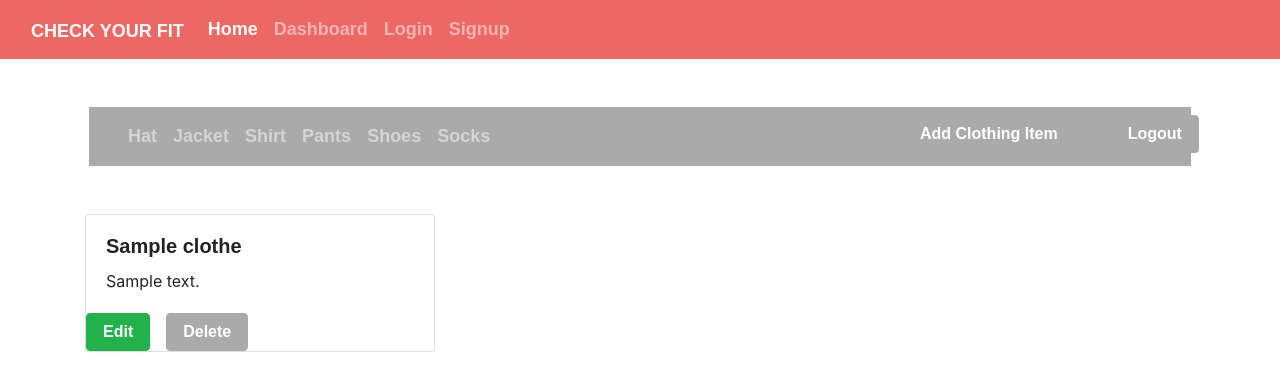
After one commit to Weegius/Check-This-Fit, a Flask app: page /user/hats in a window 1280 px wide. The commit adds this page. Shown: the top 391 px of the page. Run offline with Flask 2, Linux system fonts and the light colour scheme; the visitor is signed in with stand-in values (Sample User, id 1); a database or web service that is not in the repository returns one stand-in record (values such as "Sample title"); some libraries are stand-ins or nearby versions; some web fonts are replaced.

Commit message:
worked on filter

```diff
--- a/app.py
+++ b/app.py
@@ -27,7 +27,6 @@ users = db.user
 @app.route("/")
 def home():
     return render_template('index.html')
-
 
 
 
@@ -111,8 +110,6 @@ def current_user():
 
 
 
-
-
 @app.route("/user")
 def user():
     if logged_in:
@@ -123,8 +120,6 @@ def user():
     else:
         flash("You are not logged in!")
         return redirect(url_for("login"))
-
-
 
 
 
@@ -198,5 +193,115 @@ def signup_form():
     return redirect(url_for("user"))
 
 
+
+"""ROUTES FOR CLOTHING FILTERS -----------------------------"""
+
+
+
+""" HAT ------------------------------------------------------------------------------ """
+@app.route("/user/hats")
+def hat():
+    if logged_in:
+
+        user = current_user()
+
+        _id = session['_id']
+
+        hat = clothes.find({type: 'Hat'})
+
+        return render_template("clothingfilter/hats.html", _id=_id, user=user, clothes=clothes.find({'user_id': _id}).sort([['_id', -1]]), hat=hat)
+    else:
+        flash("You are not logged in!")
+        return redirect(url_for("login"))
+
+""" SHIRT ----------------------------------------------------------------------------- """
+
+@app.route("/user/shirts")
+def shirt():
+    if logged_in:
+
+        user = current_user()
+
+        _id = session['_id']
+
+        shirt = clothes.find({type: 'Shirt'})
+
+        return render_template("clothingfilter/shirts.html", _id=_id, user=user, clothes=clothes.find({'user_id': _id}).sort([['_id', -1]]), shirt=shirt)
+    else:
+        flash("You are not logged in!")
+        return redirect(url_for("login"))
+
+""" JACKET ----------------------------------------------------------------------------- """
+
+@app.route("/user/jackets")
+def jacket():
+    if logged_in:
+
+        user = current_user()
+
+        _id = session['_id']
+
+        jacket = clothes.find({type: 'Jacket'})
+
+        return render_template("clothingfilter/jackets.html", _id=_id, user=user, clothes=clothes.find({'user_id': _id}).sort([['_id', -1]]), jacket=jacket)
+    else:
+        flash("You are not logged in!")
+        return redirect(url_for("login"))
+
+""" PANTS ----------------------------------------------------------------------------- """
+
+@app.route("/user/pants")
+def pants():
+    if logged_in:
+
+        user = current_user()
+
+        _id = session['_id']
+
+        pants = clothes.find({type: 'Pants'})
+
+        return render_template("clothingfilter/pants.html", _id=_id, user=user, clothes=clothes.find({'user_id': _id}).sort([['_id', -1]]), pants=pants)
+    else:
+        flash("You are not logged in!")
+        return redirect(url_for("login"))
+
+""" SOCKS ----------------------------------------------------------------------------- """
+
+@app.route("/user/socks")
+def socks():
+    if logged_in:
+
+        user = current_user()
+
+        _id = session['_id']
+
+        sock = clothes.find({type: 'Socks'})
+
+        return render_template("clothingfilter/socks.html", _id=_id, user=user, clothes=clothes.find({'user_id': _id}).sort([['_id', -1]]), sock=sock)
+    else:
+        flash("You are not logged in!")
+        return redirect(url_for("login"))
+
+""" SHOES ----------------------------------------------------------------------------- """
+
+@app.route("/user/shoes")
+def shoe():
+    if logged_in:
+
+        user = current_user()
+
+        _id = session['_id']
+
+        shoe = clothes.find({type: 'Shoes'})
+
+        return render_template("clothingfilter/shoes.html", _id=_id, user=user, clothes=clothes.find({'user_id': _id}), shoe=shoe)
+    else:
+        flash("You are not logged in!")
+        return redirect(url_for("login"))
+
+
+
+
+
 if __name__ == "__main__":
     app.run(debug=True)
--- /dev/null
+++ b/templates/clothingfilter/hats.html
@@ -0,0 +1,50 @@
+{% extends "base.html" %}
+{% block title %} User {% endblock %}
+
+{% block content %}
+    {% include 'partials/flash.html' %}
+
+
+
+    <div class=" container mt-5 mb-5 px-10">
+        <div class="container mt-5 mb-5 px-10 ">
+            <div class="row g-2">
+                <div class="">
+                    {% include 'partials/navbarclothes.html' %}
+
+                </div>
+            </div>
+        </div>
+    </div>
+
+
+    <div class="container">
+        <div class="row g-2">
+            {% for hat in clothes %}
+                {% for clothe in clothes %}
+                    <div class='col-md-4'>
+                        <div class="card" >
+                            <div class="card-body">
+                                <h5 class="card-title">{{ clothe.name }}</h5>
+                                <p class="card-text">{{ clothe.content }}</p>
+                            </div>
+                            <div class='d-flex flex-row'>
+                                <a class='btn btn-success' href="/clothes/{{ clothe._id }}/edit" role="button"> Edit </a>
+
+                                <p><form method='POST' action='/clothes/{{ clothe._id }}/delete'>
+                                    <button class='ml-3 btn btn-secondary' type='submit'>Delete</button>
+                                </form></p>
+
+                            </div>
+                        </div>
+                    </div>
+                {% endfor %}
+            {% endfor %}
+        </div>
+    </div>
+
+
+
+
+
+{% endblock %}
--- a/templates/index.html
+++ b/templates/index.html
@@ -8,7 +8,6 @@
     <h1 class="display-4">Check the Fit</h1>
     <div class="container mt-5 mb-5 px-10 ">
     </div>
-
 </div>
 
 {% endblock %}
--- a/templates/partials/navbarclothes.html
+++ b/templates/partials/navbarclothes.html
@@ -1,4 +1,4 @@
-<nav class="navbar navbar-expand-lg navbar-dark bg-primary">
+<nav class="navbar navbar-expand-lg navbar-dark bg-secondary">
     <div class="container-fluid">
       <button class="navbar-toggler" type="button" data-bs-toggle="collapse" data-bs-target="#navbarNav" aria-controls="navbarNav" aria-expanded="false" aria-label="Toggle navigation">
         <span class="navbar-toggler-icon"></span>
@@ -6,28 +6,28 @@
       <div class="collapse navbar-collapse" id="navbarNav">
         <ul class="navbar-nav">
         <li class="nav-item">
-            <a class="nav-link active" aria-current="page" href="">Hat</a>
+            <a class="nav-link"  href="{{ url_for('hat') }}">Hat</a>
         </li>
         <li class="nav-item">
-            <a class="nav-link" href="">Jacket</a>
+            <a class="nav-link" href="{{ url_for('jacket') }}">Jacket</a>
         </li>
         <li class="nav-item">
-            <a class="nav-link" href="">Shirt</a>
+            <a class="nav-link" href="{{ url_for('shirt') }}">Shirt</a>
         </li>
         <li class="nav-item">
-            <a class="nav-link" href="">Pants</a>
+            <a class="nav-link" href="{{ url_for('pants') }}">Pants</a>
         </li>
         <li class="nav-item">
-            <a class="nav-link" href="">Shoes</a>
+            <a class="nav-link" href="{{ url_for('shoe') }}">Shoes</a>
         </li>
         <li class="nav-item">
-            <a class="nav-link" href="">Socks</a>
+            <a class="nav-link" href="{{ url_for('socks') }}">Socks</a>
         </li>
         <div class="nav-item col-md-4 offset-md-7">
-            <a href="clothes/new" class="btn btn-primary"> Add Clothing Item </a>
+            <a href="clothes/new" class="btn btn-secondary"> Add Clothing Item </a>
         </div>
         <div class=" nav-item">
-            <a href="{{ url_for('logout') }}" class="btn btn-primary"> Logout </a>
+            <a href="{{ url_for('logout') }}" class="btn btn-secondary"> Logout </a>
         </div>
         </ul>
       </div>
--- a/templates/user.html
+++ b/templates/user.html
@@ -6,9 +6,7 @@
 
 
 
-    <div class="jumbotron container mt-5 mb-5 px-10">
-        <h1 class="display-4">Dashboard</h1>
-        <p class="lead">Here you can create your notes!</p>
+    <div class=" container mt-5 mb-5 px-10">
         <div class="container mt-5 mb-5 px-10 ">
             <div class="row g-2">
                 <div class="">
```
Also changed, not shown: templates/clothing_new.html (+10 -1 lines), templates/clothingfilter/jackets.html (added, +50 -0 lines), templates/clothingfilter/pants.html (added, +50 -0 lines), templates/clothingfilter/shirts.html (added, +50 -0 lines), templates/clothingfilter/shoes.html (added, +51 -0 lines), templates/clothingfilter/socks.html (added, +50 -0 lines). Lines whose indentation alone changed are shown as unchanged.
